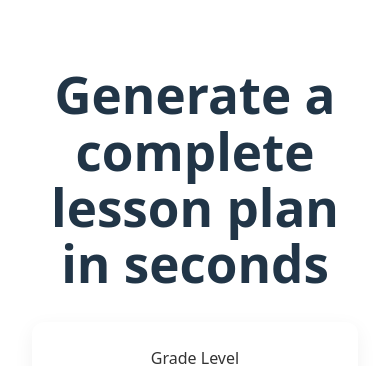
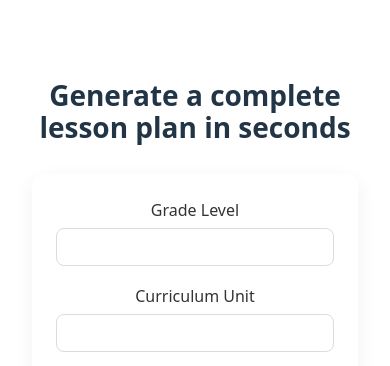
Before and after one commit to diana-lim/instructional-decision-engine, a React (Vite) app in the folder frontend/frontend/: page / in a window 390 px wide. Shown: the top 366 px of the page. Built offline with nearby package versions, Linux system fonts and the light colour scheme; no server answers.

Commit message:
update h1 font sizes

```diff
--- a/frontend/frontend/src/App.css
+++ b/frontend/frontend/src/App.css
@@ -14,6 +14,8 @@
 h1 {
   text-align: center;
   margin-bottom: 30px;
+  font-size: 48px;
+  line-height: 1.1;
 }
 
 .input-card {
@@ -422,3 +424,15 @@ h1 {
     text-decoration: none;
   }
 }
+
+@media (max-width: 1024px) {
+  h1 {
+    font-size: 34px;
+  }
+}
+@media (max-width: 768px) {
+  h1 {
+    font-size: 28px;
+    line-height: 1.15;
+  }
+}
```
